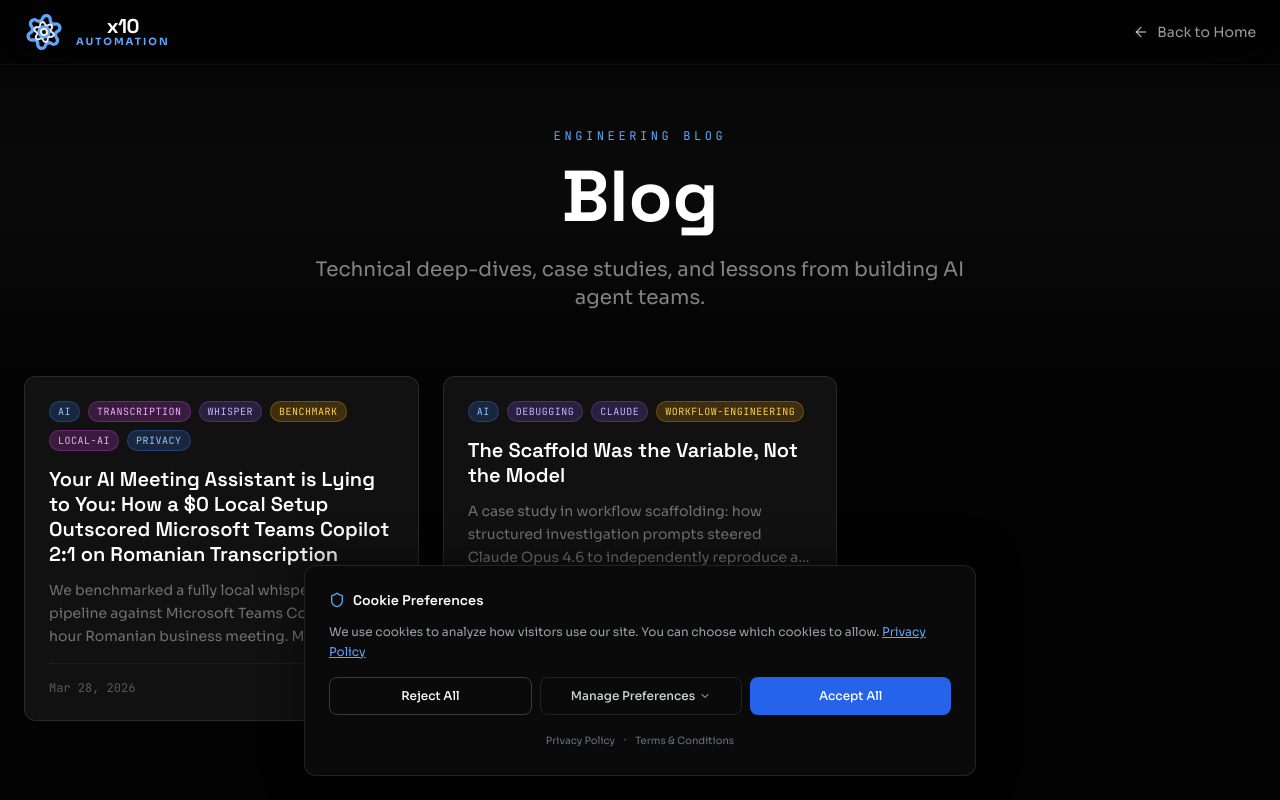
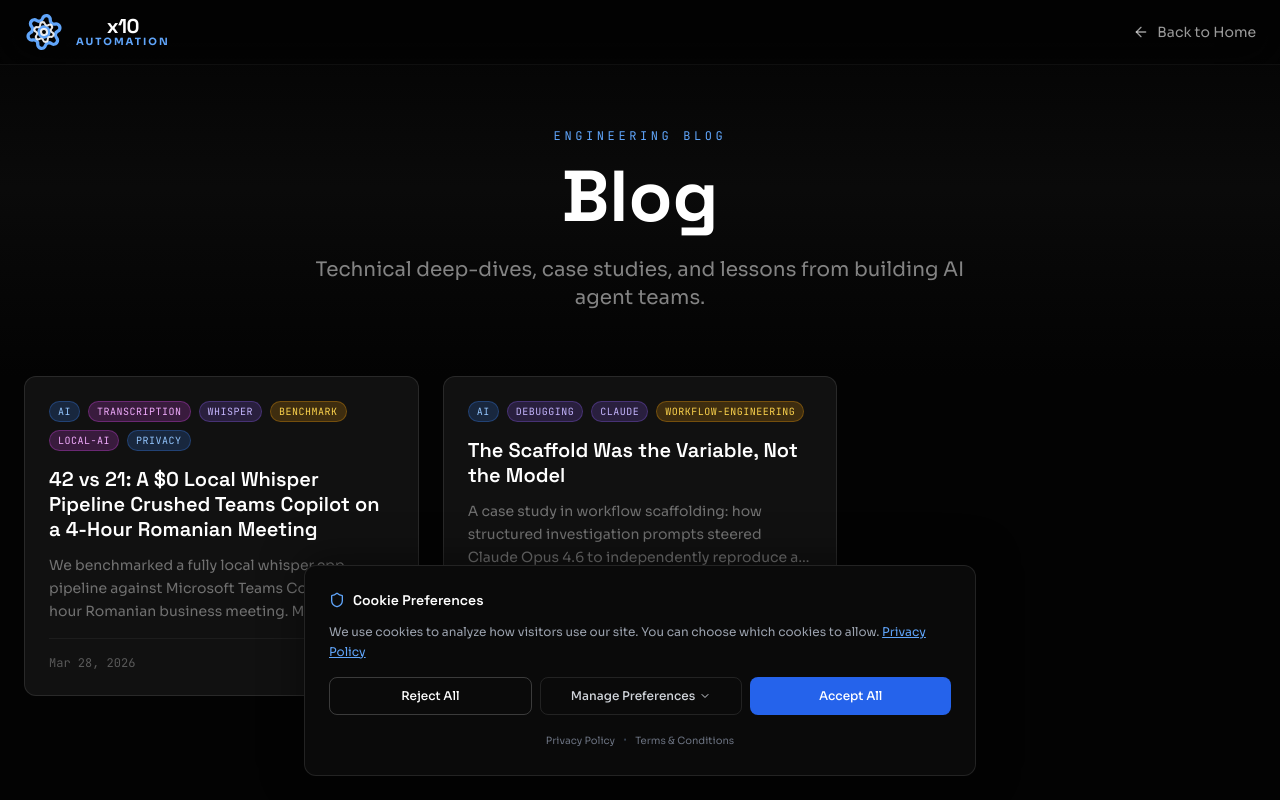
Before and after one commit to cpantus/x10, a React (Vite) app: page /blog in a window 1280 px wide. Shown: the top 800 px of the page. Built offline with nearby package versions, Linux system fonts and the light colour scheme; no server answers.

Commit message:
Update blog post title — punchier, leads with the score
Co-Authored-By: Claude Opus 4.6 (1M context) <noreply@anthropic.com>

```diff
--- a/src/data/blogPosts.ts
+++ b/src/data/blogPosts.ts
@@ -14,7 +14,7 @@ export interface BlogPost {
 export const blogPosts: BlogPost[] = [
   {
     slug: 'transcription-local-vs-teams-copilot',
-    title: 'Your AI Meeting Assistant is Lying to You: How a $0 Local Setup Outscored Microsoft Teams Copilot 2:1 on Romanian Transcription',
+    title: '42 vs 21: A $0 Local Whisper Pipeline Crushed Teams Copilot on a 4-Hour Romanian Meeting',
     date: '2026-03-28',
     excerpt: 'We benchmarked a fully local whisper.cpp pipeline against Microsoft Teams Copilot on a 4-hour Romanian business meeting. Manual grading: 42/45 vs 21/45. The open-source stack won on text accuracy, number parsing, and technical vocabulary — at zero recurring cost.',
     readingTimeMinutes: 15,
```
